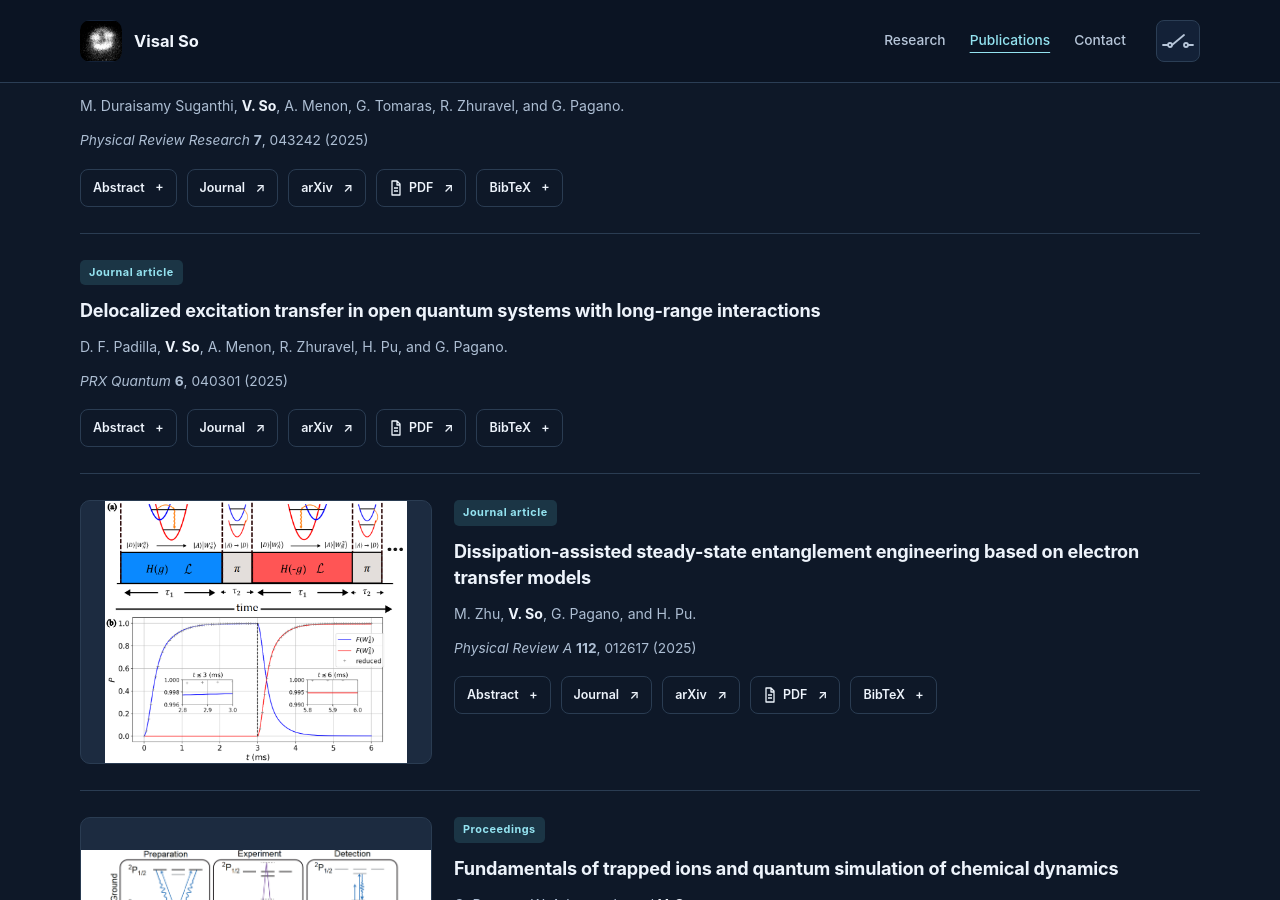
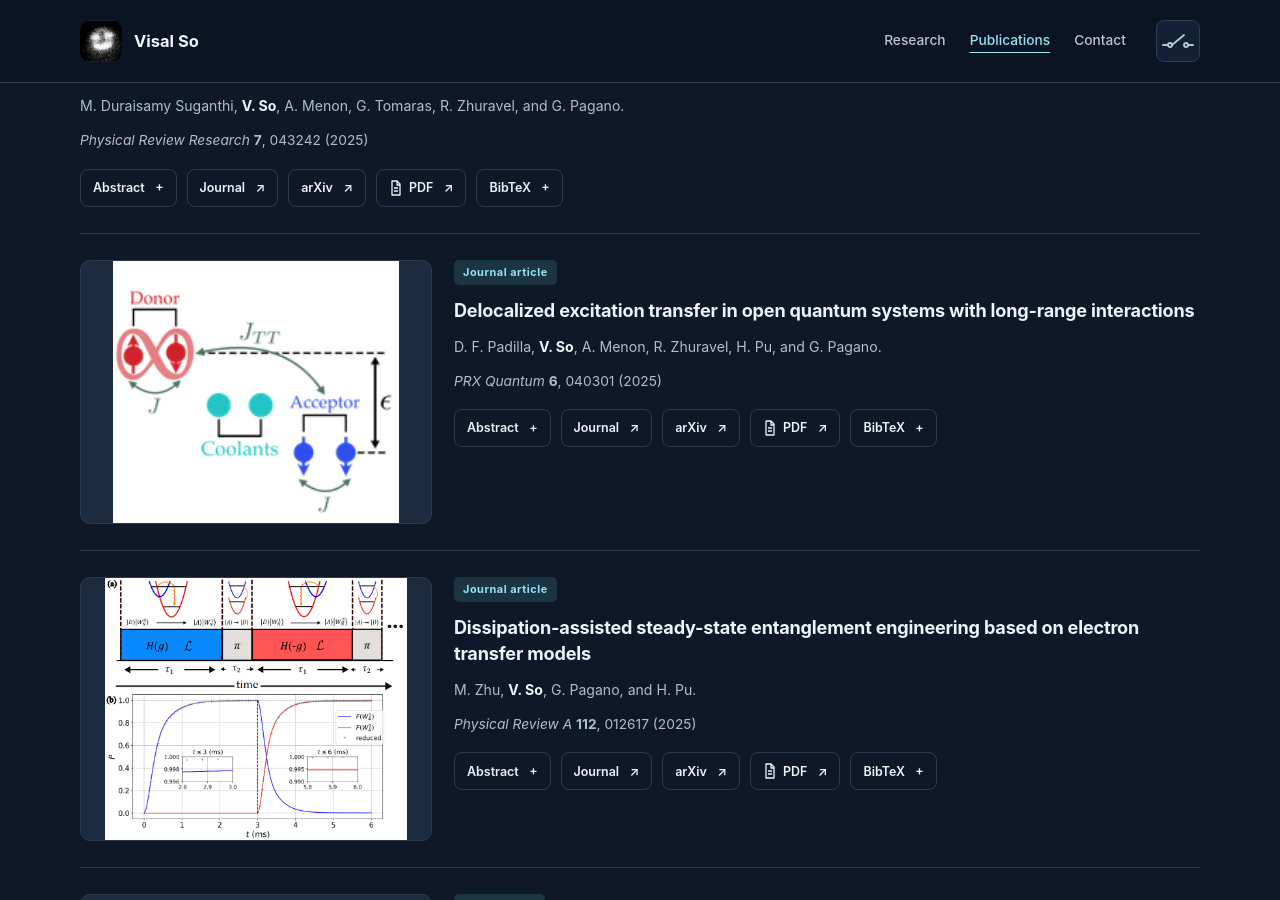
Before and after one commit to visalso/visalso.github.io, a Jekyll site: the page built from publications.html, in a window 1280 px wide and 900 px high, scrolled down 1935 px. Built offline with Jekyll 4.4.1, drawn with Linux system fonts in a browser that asks for light colours; a script that is not in the unit is left out.

Commit message:
Update publications.yml

```diff
--- a/_data/publications.yml
+++ b/_data/publications.yml
@@ -280,6 +280,7 @@
   venue: PRX Quantum 6, 040301
   type: journal
   selected: false
+  thumbnail: /assets/bellpair_transfer.png
   links:
     - label: Journal
       url: https://journals.aps.org/prxquantum/abstract/10.1103/bxwl-sbsn
```
